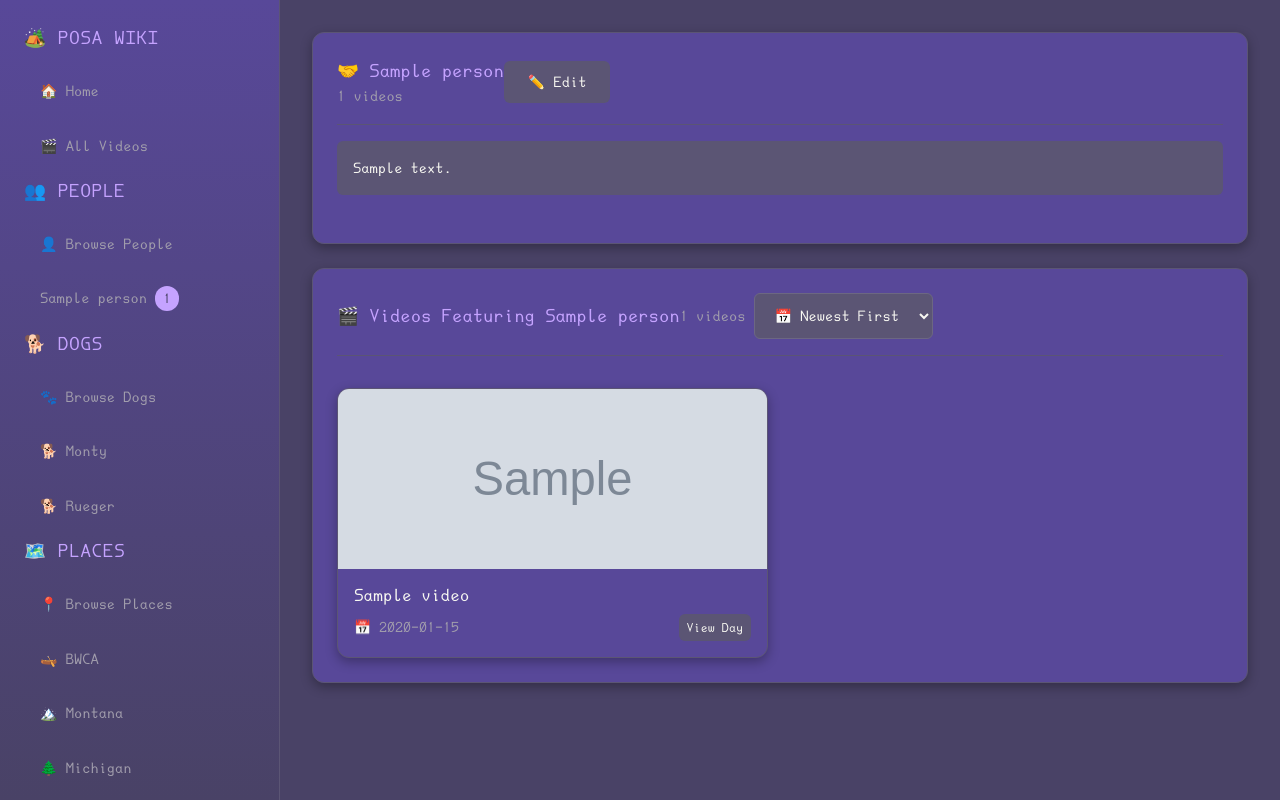
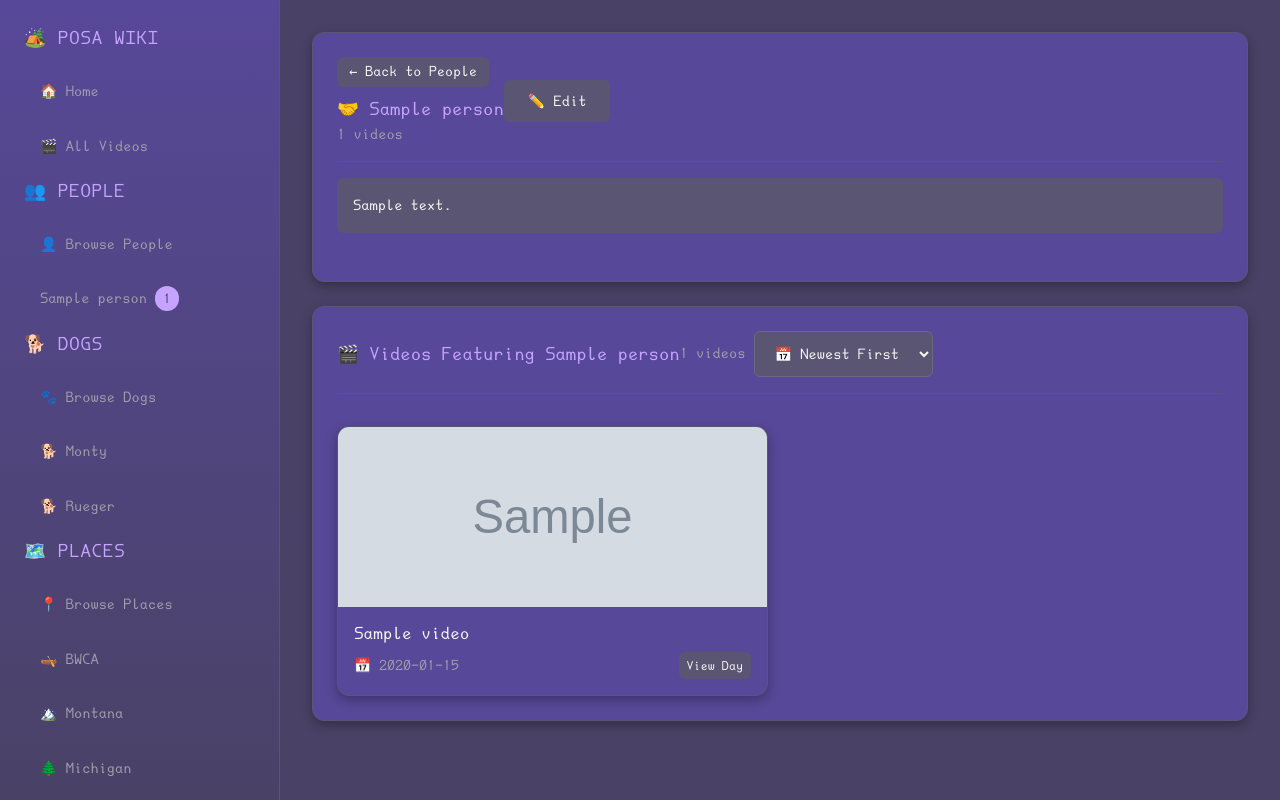
Before and after one commit to BlueKittyMeow/posa-wiki, a Flask app: template templates/person_detail.html in a window 1280 px wide. Run offline with Flask 3, Linux system fonts and the light colour scheme; the template is opened without the code that fills it: most values are stand-ins (such as "Sample title", 1, 10 or a date in 2020); grey boxes marked "Sample" are stand-in pictures.

Commit message:
Add breadcrumbs to people
Back button to return to browse people

```diff
--- a/templates/person_detail.html
+++ b/templates/person_detail.html
@@ -6,6 +6,9 @@
 <div class="card">
     <div class="card-header">
         <div>
+            <div style="margin-bottom: 0.5rem;">
+                <a href="{{ url_for('people_list') }}" class="btn btn-secondary" style="font-size: 0.85rem; padding: 0.25rem 0.75rem;">← Back to People</a>
+            </div>
             <h2 class="card-title">
                 {% if person.canonical_name == "Matthew Posa" %}🎬
                 {% elif person.canonical_name.startswith("Matthew's") %}👨‍👩‍👧‍👦
```
